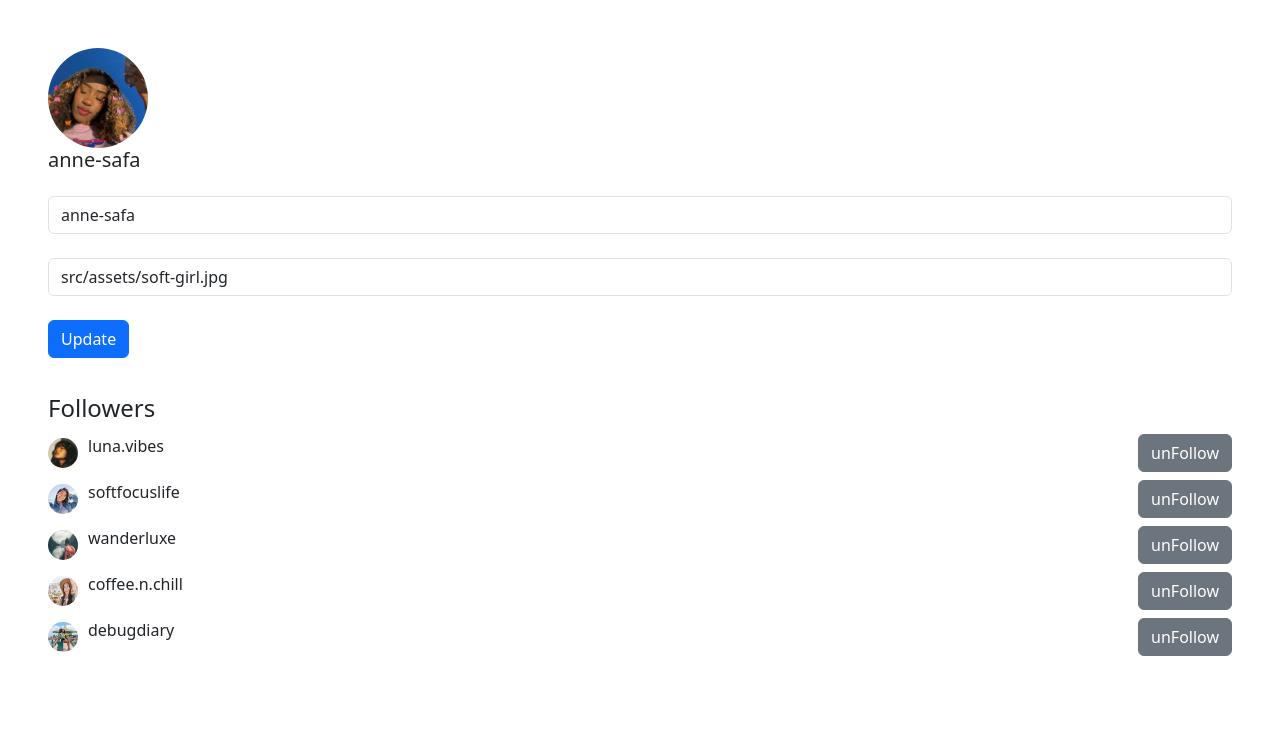
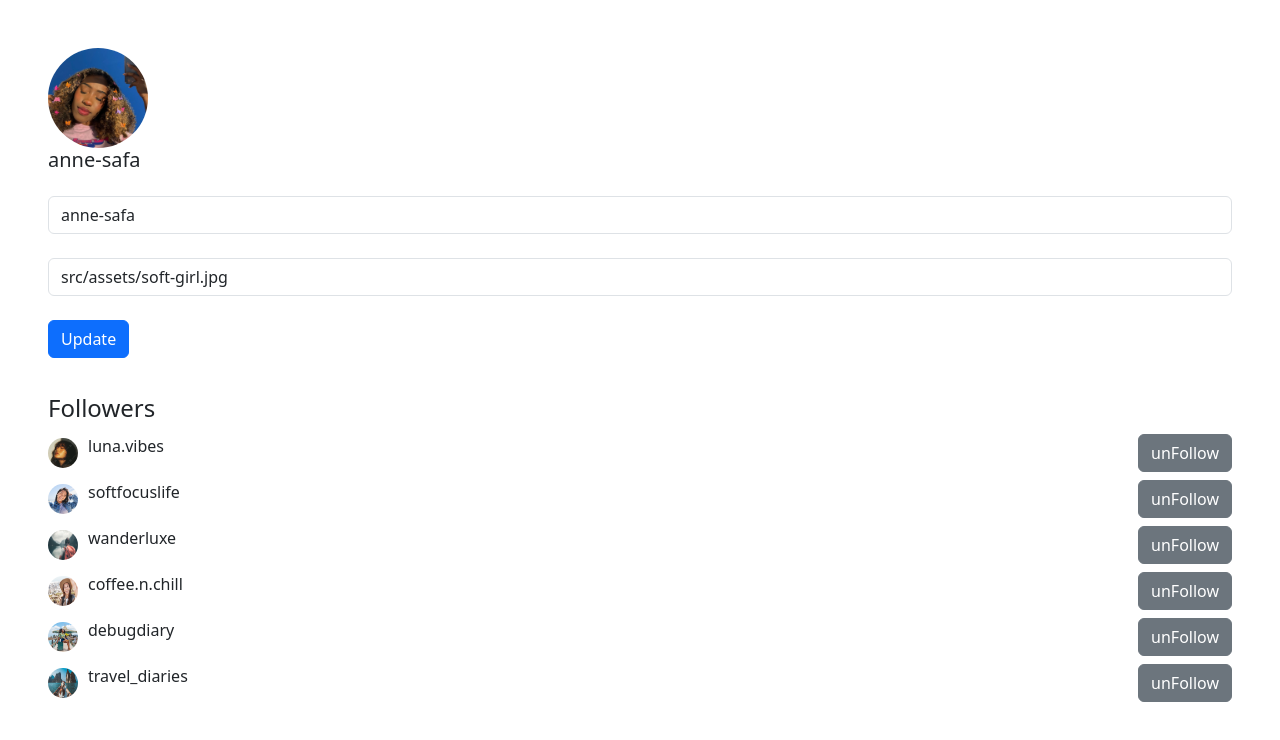
Before and after one commit to Maduja/Instagram-Clone, a React (Vite) app in the folder Instagram/: page /profile in a window 1280 px wide. Shown: the top 740 px of the page. Built offline with nearby package versions, Linux system fonts and the light colour scheme; data requests are answered from the project's data file.

Commit message:
update alert

```diff
--- a/Instagram/db/db.json
+++ b/Instagram/db/db.json
@@ -145,6 +145,11 @@
       "id": "5",
       "username": "debugdiary",
       "image": "src/assets/user5.jpg"
+    },
+    {
+      "id": "105",
+      "username": "travel_diaries",
+      "image": "src/assets/travel.jpg"
     }
   ]
 }
--- a/Instagram/src/Profile.jsx
+++ b/Instagram/src/Profile.jsx
@@ -31,6 +31,7 @@ useEffect(()=>{
     const handledUpdate = async()=>{
         axios.put('http://localhost:3000/profile',profile)
         .then(console.log('updated'))
+        .then(alert('updated'))
         .catch(err=>console.log(err))
     }
 
```
